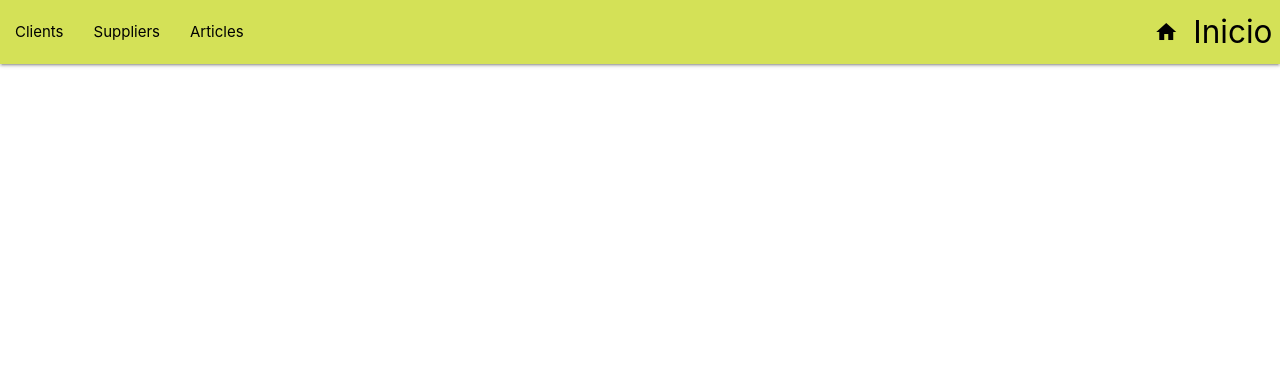
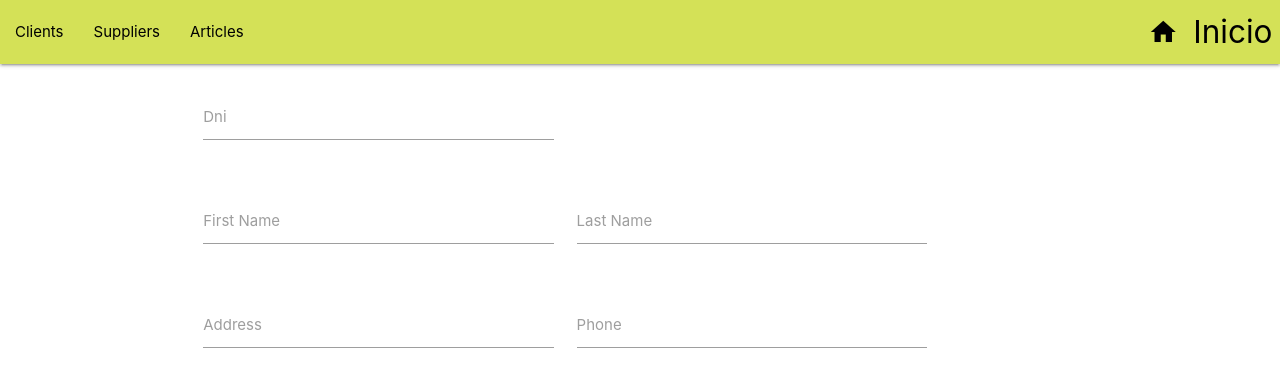
Before and after one commit to utnfrrottads/tp-backend, an Angular app in the folder frontend/: page /clients/addClient in a window 1280 px wide. Before the commit this address led to /. Shown: the top 368 px of the page. Built offline with nearby package versions, Linux system fonts and the light colour scheme.

Commit message:
plantilla nuevo cliente

```diff
--- a/frontend/src/app/app.component.html
+++ b/frontend/src/app/app.component.html
@@ -1,6 +1,6 @@
 <nav>
     <div class="nav-wrapper lime lighten-1">
-      <a routerLink="/" routerLinkActive="active" class="black-text right brand-logo"><i class="material-icons">home</i>Inicio</a>
+      <a routerLink="/" routerLinkActive="active" class="black-text right brand-logo"><i class="material-icons" style="font-size: 30px">home</i>Inicio</a>
       <a href="#" data-target="mobile-demo" class="sidenav-trigger"><i class="material-icons">menu</i></a>
       <ul class="left hide-on-med-and-down">
         <li><a class="black-text" routerLink="/clients" routerLinkActive="active">Clients</a></li>
--- /dev/null
+++ b/frontend/src/app/components/add-client/add-client.component.html
@@ -0,0 +1,33 @@
+<div class="row section container">
+    <form class="col s12" autocomplete="off">
+      <div class="row">
+        <div class="input-field col s5">
+            <input id="Dni" type="text" class="validate">
+            <label for="Dni">Dni</label>
+        </div>
+      </div>
+
+      <div class="row">
+        <div class="input-field col s5">
+          <input id="first_name" type="text" class="validate">
+          <label for="first_name">First Name</label>
+        </div>
+
+        <div class="input-field col s5">
+          <input id="last_name" type="text" class="validate">
+          <label for="last_name">Last Name</label>
+        </div>
+      </div>
+
+      <div class="row">
+        <div class="input-field col s5">
+          <input id="dir" type="text" class="validate">
+          <label for="dir">Address</label>
+        </div>
+        <div class="input-field col s5">
+          <input id="phone" type="text" class="validate">
+          <label for="phone">Phone</label>
+        </div>
+      </div>
+    </form>
+  </div>
--- /dev/null
+++ b/frontend/src/app/components/add-client/add-client.component.ts
@@ -0,0 +1,15 @@
+import { Component, OnInit } from '@angular/core';
+
+@Component({
+  selector: 'app-add-client',
+  templateUrl: './add-client.component.html',
+  styleUrls: ['./add-client.component.css']
+})
+export class AddClientComponent implements OnInit {
+
+  constructor() { }
+
+  ngOnInit(): void {
+  }
+
+}
--- a/frontend/src/app/components/client/client.component.css
+++ b/frontend/src/app/components/client/client.component.css
@@ -0,0 +1,3 @@
+.move-top-10 {
+    margin-top: 10px;
+}
--- a/frontend/src/app/components/client/client.component.html
+++ b/frontend/src/app/components/client/client.component.html
@@ -1,20 +1,28 @@
 <div class="container">
-    <table class="highligh">
+  <a class="btn-floating btn-medium waves-effect waves-light red move-top-10" routerLink="/clients/addClient" routerLinkActive="active">
+    <i class="material-icons">add</i>
+  </a>
+  <table class="striped">
         <thead>
           <tr>
               <th>Dni</th>
               <th>Name and Surname</th>
               <th>Address</th>
               <th>Phone</th>
+              <th>Action</th>
           </tr>
         </thead>
 
         <tbody>
           <tr *ngFor="let client of clients">
             <td>{{ client.dni }}</td>
-            <td>{{ client.nombre }} {{ client.apellido }}</td>
+            <td>{{ client.nombre }}, {{ client.apellido }}</td>
             <td>{{ client.direccion }}</td>
             <td>{{ client.telefono }}</td>
+            <td>
+              <a style="cursor: pointer"><i class="material-icons">edit</i></a>
+              <a style="cursor: pointer"><i class="material-icons">delete</i></a>
+            </td>
           </tr>
         </tbody>
       </table>
--- a/frontend/src/app/components/client/client.component.ts
+++ b/frontend/src/app/components/client/client.component.ts
@@ -15,7 +15,6 @@ export class ClientComponent implements OnInit {
 
   clients: Client[];
 
-
   ngOnInit(): void {
     this.getAll();
   }
@@ -27,4 +26,8 @@ export class ClientComponent implements OnInit {
       });
   }
 
+  addClient(){
+    console.log("asd")
+  }
+
 }
```
Also changed, not shown: frontend/src/app/app-routing.module.ts (+7 -1 lines), frontend/src/app/app.module.ts (+7 -3 lines), frontend/src/app/components/add-client/add-client.component.css (added), 2 other files (tests, documents, lock files or other folders).
